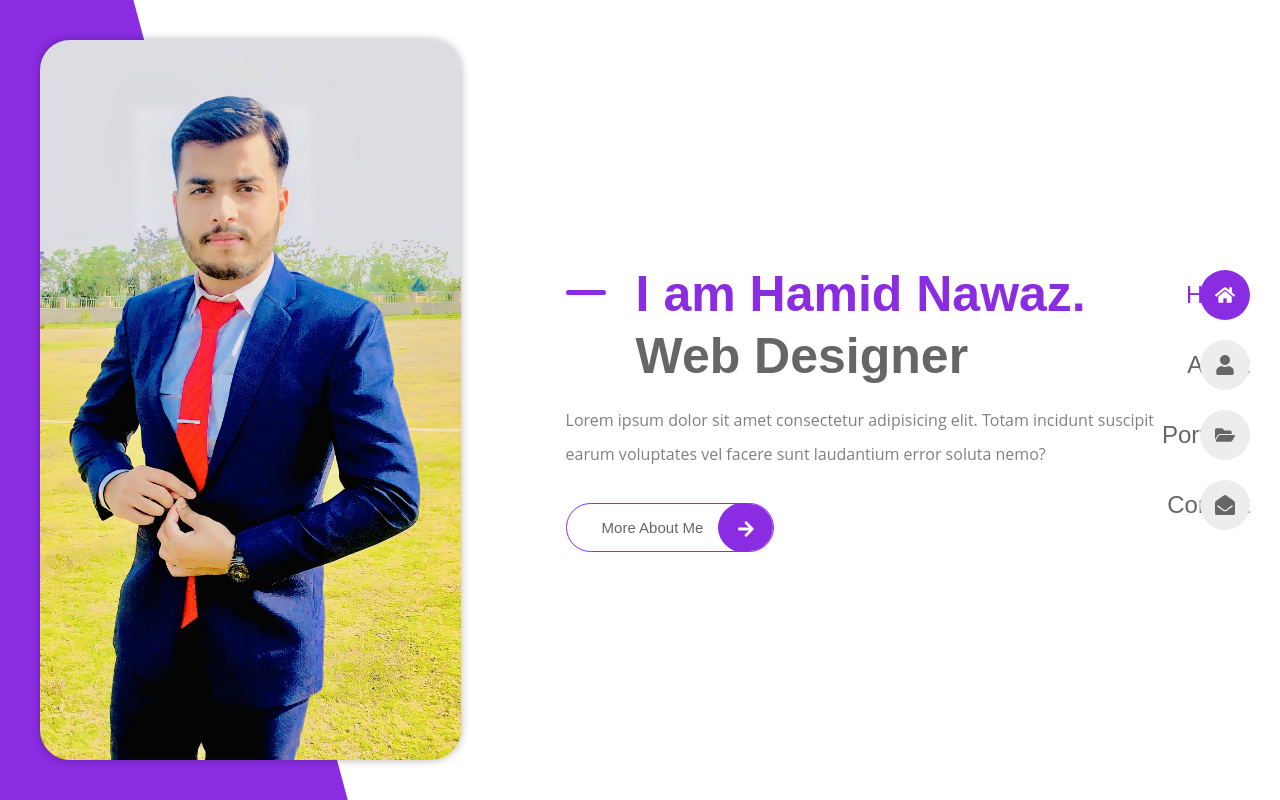
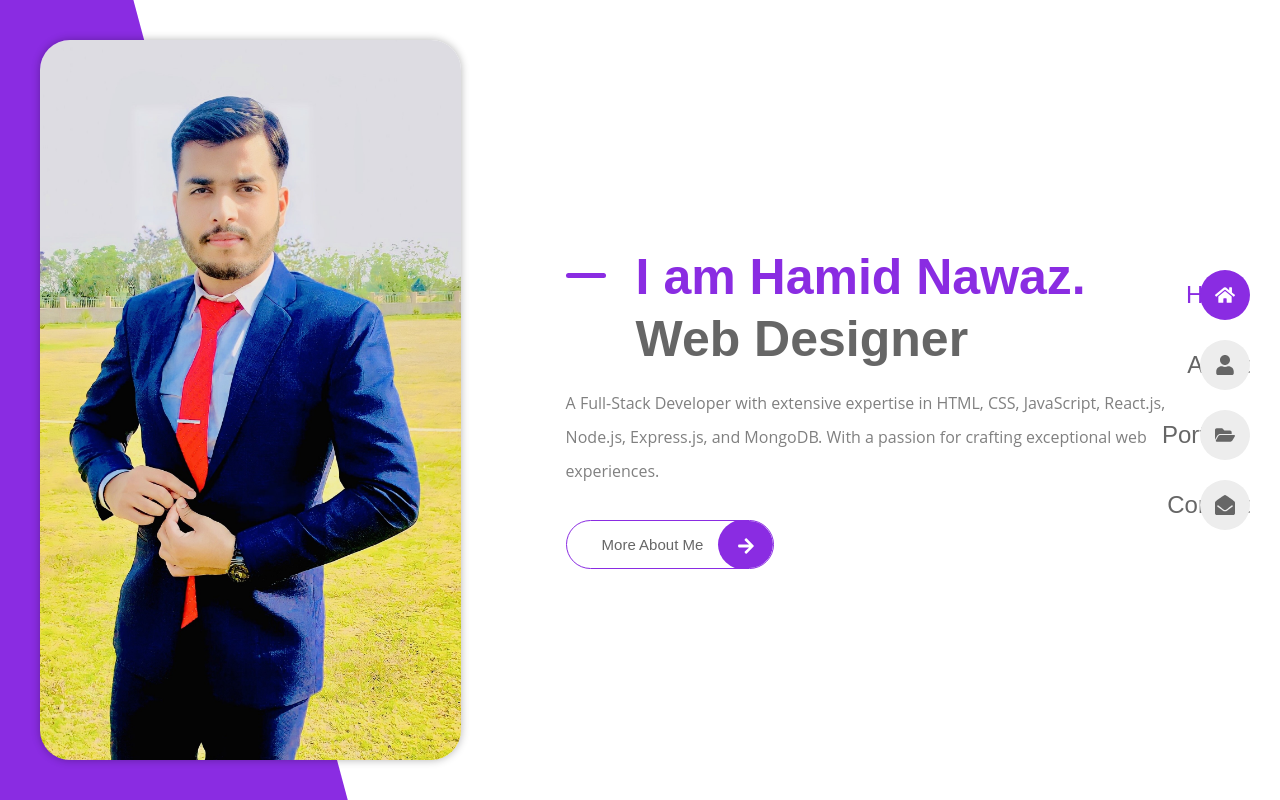
Before and after one commit to hnawazatcodezac/hamid-nawaz-portfolio, a React (Vite) app in the folder frontend/: page / in a window 1280 px wide. Built offline with nearby package versions, Linux system fonts and the light colour scheme.

Commit message:
COD-portfolio completed portfolio page

```diff
--- a/frontend/src/pages/home.jsx
+++ b/frontend/src/pages/home.jsx
@@ -17,9 +17,9 @@ const Home = () => {
           </h1>
 
           <p className="home-description">
-            Lorem ipsum dolor sit amet consectetur adipisicing elit. Totam
-            incidunt suscipit earum voluptates vel facere sunt laudantium error
-            soluta nemo?
+            A Full-Stack Developer with extensive expertise in HTML, CSS,
+            JavaScript, React.js, Node.js, Express.js, and MongoDB. With a
+            passion for crafting exceptional web experiences.
           </p>
 
           <Link to="/about" className="button">
```
Also changed, not shown: 1 other file (tests, documents, lock files or other folders).
